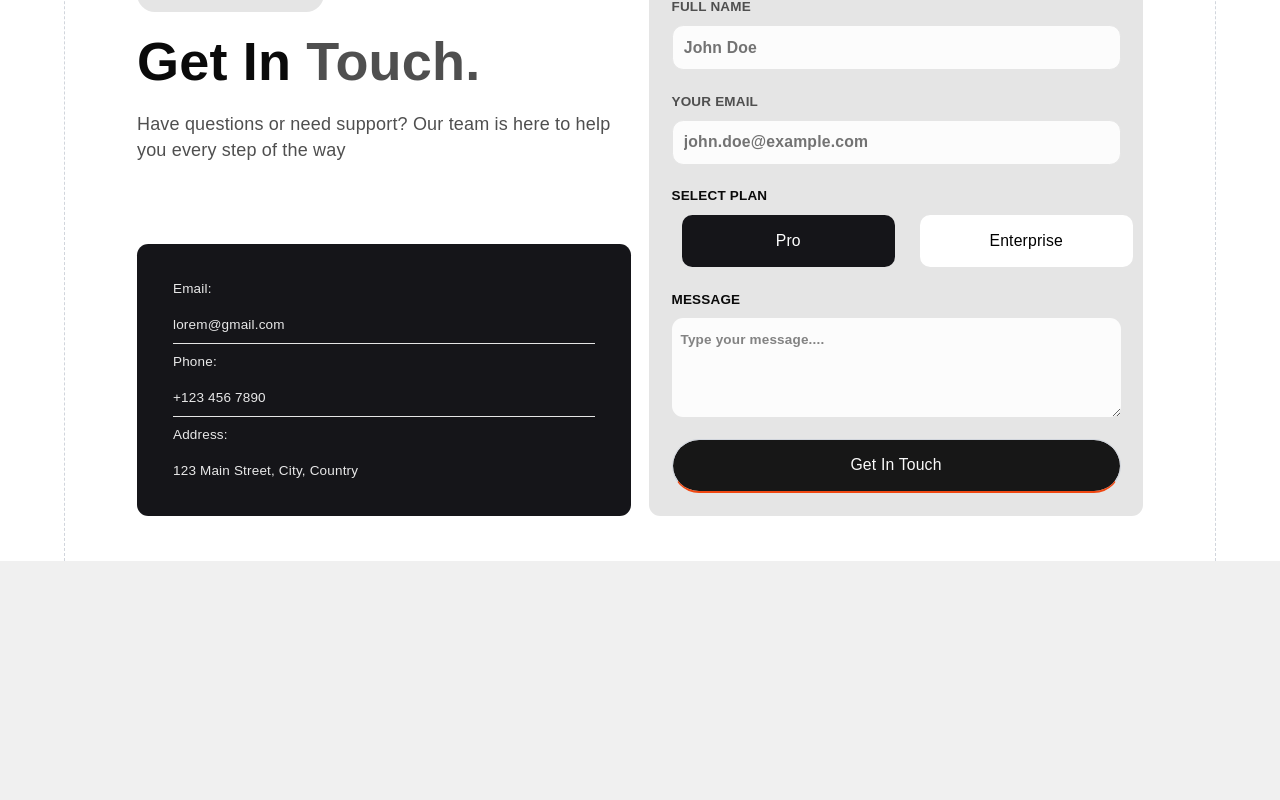
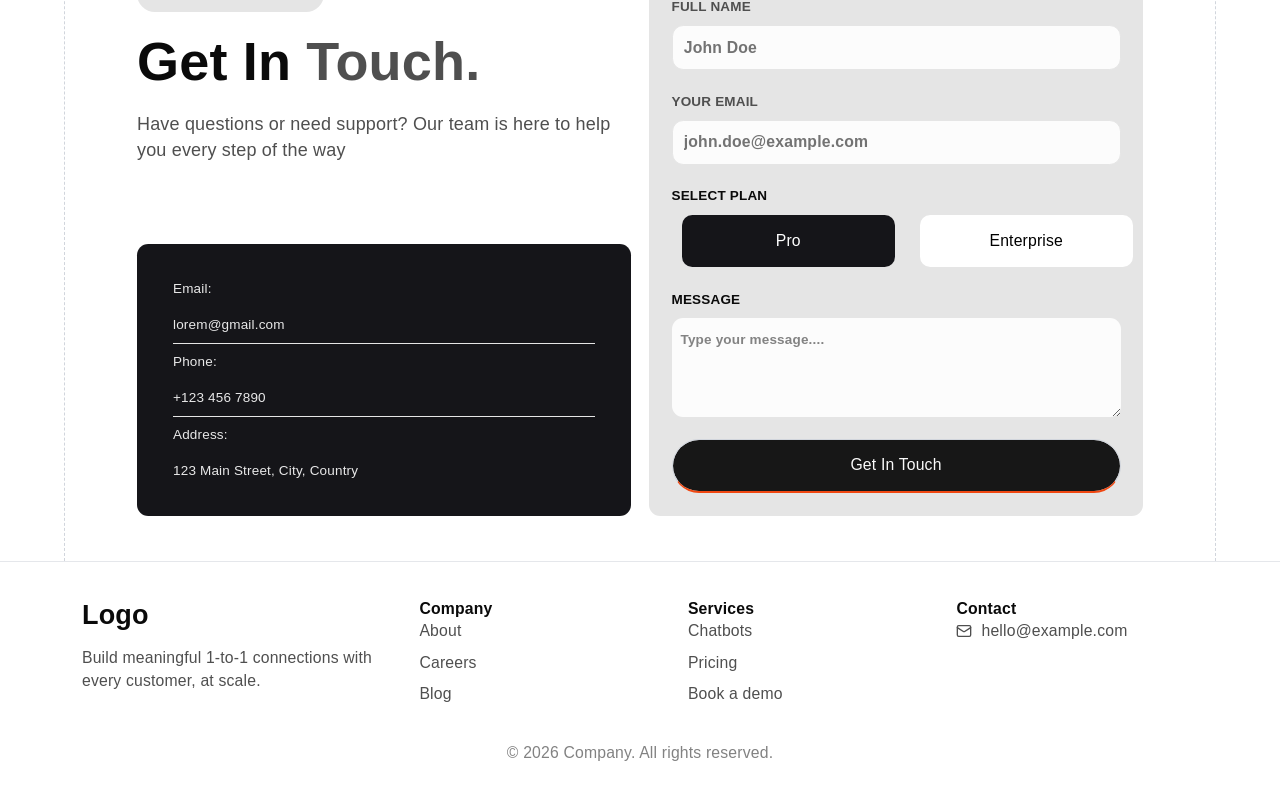
Before and after one commit to amuif/gsap-landing-page, a React (Vite) app: page / in a window 1280 px wide. Shown: the part 5822-6622 px from the top of the page. Before the commit the page ends 6383 px from the top, so only its background shows below. Built offline with nearby package versions, Linux system fonts and the light colour scheme.

Commit message:
feat: add footer component to the application

```diff
--- a/src/App.tsx
+++ b/src/App.tsx
@@ -1,6 +1,7 @@
 import AboutUs from "./components/about-us";
 import ContactUs from "./components/contact-us";
 import FAQ from "./components/FAQ";
+import Footer from "./components/footer";
 import Hero from "./components/hero";
 import Margquee from "./components/marquee";
 import NavBar from "./components/nav-bar";
@@ -31,6 +32,7 @@ function App() {
       <FAQ />
       <hr className="border-dashed border-gray-300 h-1 w-full" />
       <ContactUs />
+      <Footer/>
     </div>
   );
 }
--- /dev/null
+++ b/src/components/footer.tsx
@@ -0,0 +1,83 @@
+import { Button } from "./ui/button";
+import { Mail,  } from "lucide-react";
+
+const Footer = () => {
+  return (
+    <footer className="w-full border-t border-gray-200 py-8">
+      <div className="max-w-5xl mx-auto px-4 flex flex-col md:flex-row gap-8 items-start justify-between">
+        <div className="flex flex-col gap-3 text-left">
+          <h2 className="text-2xl font-bold">Logo</h2>
+          <p className="text-sm text-[#4F4F4F] max-w-sm">
+            Build meaningful 1-to-1 connections with every customer, at scale.
+          </p>
+          {/* <div className="flex gap-2 mt-2">
+            <Button variant="ghost" className="rounded-full">
+              Contact
+            </Button>
+            <Button variant="ghost" className="rounded-full">
+              Subscribe
+            </Button>
+          </div> */}
+        </div>
+
+        <div className="grid grid-cols-2 gap-6 md:grid-cols-3 w-full text-left">
+          <div>
+            <p className="text-sm font-semibold mb-2">Company</p>
+            <nav className="flex flex-col gap-2 text-sm text-[#4F4F4F]">
+              <a href="#about" className="hover:text-black">
+                About
+              </a>
+              <a href="#careers" className="hover:text-black">
+                Careers
+              </a>
+              <a href="#blog" className="hover:text-black">
+                Blog
+              </a>
+            </nav>
+          </div>
+
+          <div>
+            <p className="text-sm font-semibold mb-2">Services</p>
+            <nav className="flex flex-col gap-2 text-sm text-[#4F4F4F]">
+              <a href="#services" className="hover:text-black">
+                Chatbots
+              </a>
+              <a href="#pricing" className="hover:text-black">
+                Pricing
+              </a>
+              <a href="#demo" className="hover:text-black">
+                Book a demo
+              </a>
+            </nav>
+          </div>
+
+          <div>
+            <p className="text-sm font-semibold mb-2">Contact</p>
+            <div className="flex flex-col gap-2 text-sm text-[#4F4F4F]">
+              <a href="mailto:hello@example.com" className="hover:text-black flex items-center gap-2">
+                <Mail size={16} /> hello@example.com
+              </a>
+              <div className="flex gap-3 mt-1">
+                <a aria-label="twitter" href="#" className="text-[#4F4F4F] hover:text-black">
+                  {/* <Twitter size={18} /> */}
+                </a>
+                <a aria-label="linkedin" href="#" className="text-[#4F4F4F] hover:text-black">
+                  {/* <Linkedin size={18} /> */}
+                </a>
+                <a aria-label="facebook" href="#" className="text-[#4F4F4F] hover:text-black">
+                  {/* <Facebook size={18} /> */}
+                </a>
+              </div>
+            </div>
+          </div>
+        </div>
+      </div>
+
+      <div className="mt-8 text-center text-sm text-[#828282]">
+        © {new Date().getFullYear()} Company. All rights reserved.
+      </div>
+    </footer>
+  );
+};
+
+export default Footer;
```
